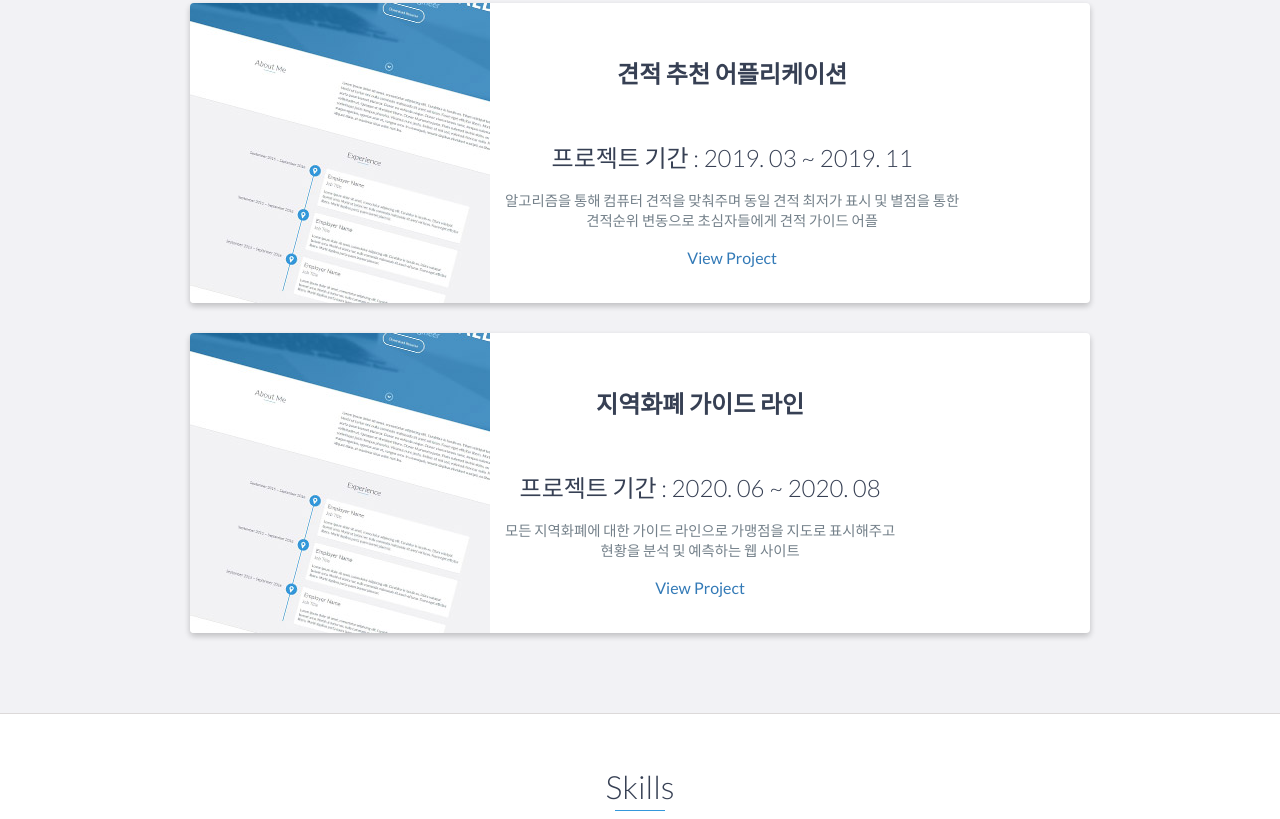
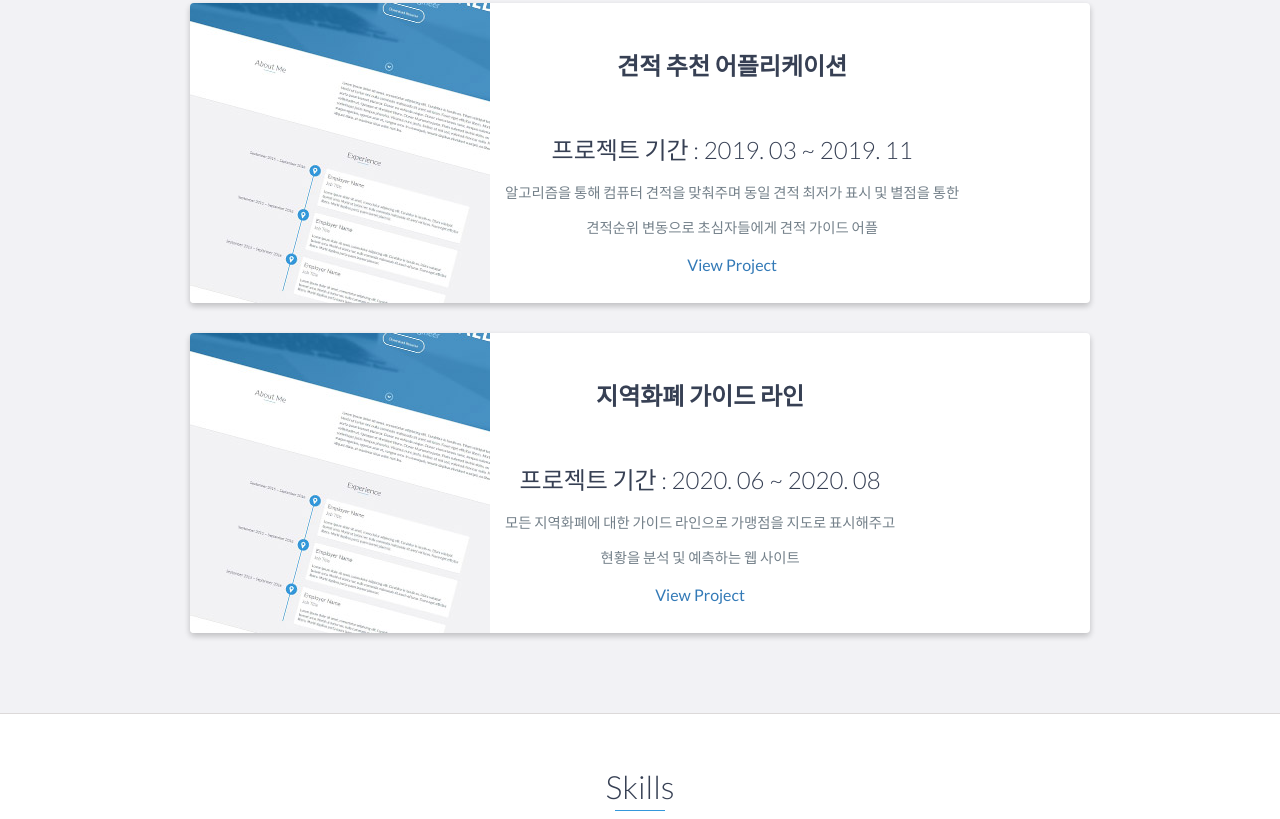
Before and after one commit to ccomajeon/ccomajeon.github.io, a website: page index.html in a window 1280 px wide. Shown: the part 1896-2715 px from the top of the page. Drawn offline with nearby package versions, Linux system fonts and the light colour scheme.

Commit message:
Update index.html
포트폴리오2.3

```diff
--- a/index.html
+++ b/index.html
@@ -128,8 +128,8 @@
                     <div class="project-info">
                         <h2>견적 추천 어플리케이션</h2>
 						<h3>프로젝트 기간 : 2019. 03 ~ 2019. 11</h3>
-						<p>알고리즘을 통해 컴퓨터 견적을 맞춰주며 동일 견적 최저가 표시 및 별점을 통한 <br>
-						견적순위 변동으로 초심자들에게 견적 가이드 어플</p>
+						<p>알고리즘을 통해 컴퓨터 견적을 맞춰주며 동일 견적 최저가 표시 및 별점을 통한</p>
+						<p>견적순위 변동으로 초심자들에게 견적 가이드 어플</p>
                         <a href="#">View Project</a>
                     </div>
                     <!-- End .project-info -->
@@ -144,8 +144,8 @@
                     <div class="project-info">
                         <h2>지역화폐 가이드 라인</h2>
                         <h3>프로젝트 기간 : 2020. 06 ~ 2020. 08</h3>
-						<p>모든 지역화폐에 대한 가이드 라인으로 가맹점을 지도로 표시해주고 <br>
-						현황을 분석 및 예측하는 웹 사이트</p>
+						<p>모든 지역화폐에 대한 가이드 라인으로 가맹점을 지도로 표시해주고</p>
+						<p>현황을 분석 및 예측하는 웹 사이트</p>
                         <a href="#">View Project</a>
                     </div>
                     <!-- End .project-info -->
```
